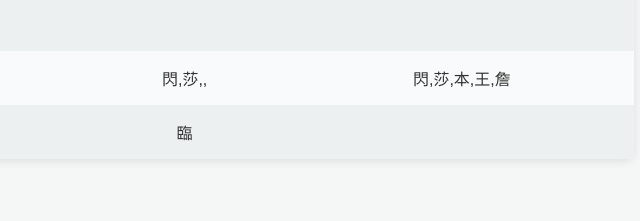
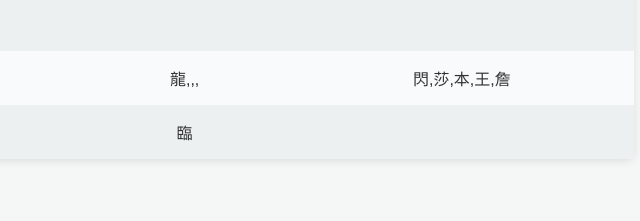
Before and after one commit to WEI-TSUNG-CHAN/wei-tsung-chan.github.io, a plain HTML site: page iCalendar/calendar.html in a window 1280 px wide. Shown: the part 188-409 px from the top of the page, 626-1266 px from the left. Drawn offline with Linux system fonts and the light colour scheme.

Commit message:
Update calendar.html

```diff
--- a/iCalendar/calendar.html
+++ b/iCalendar/calendar.html
@@ -109,7 +109,7 @@
                 <td>中午</td>
                 <td><div class="content"></div></td>
                 <td><div class="content"></div></td>
-                <td><div class="content"></div>閃,莎,,</td>
+                <td><div class="content"></div>龍,,,</td>
                 <td><div class="content"></div>閃,莎,本,王,詹</td>
             </tr>
             <tr>
```
